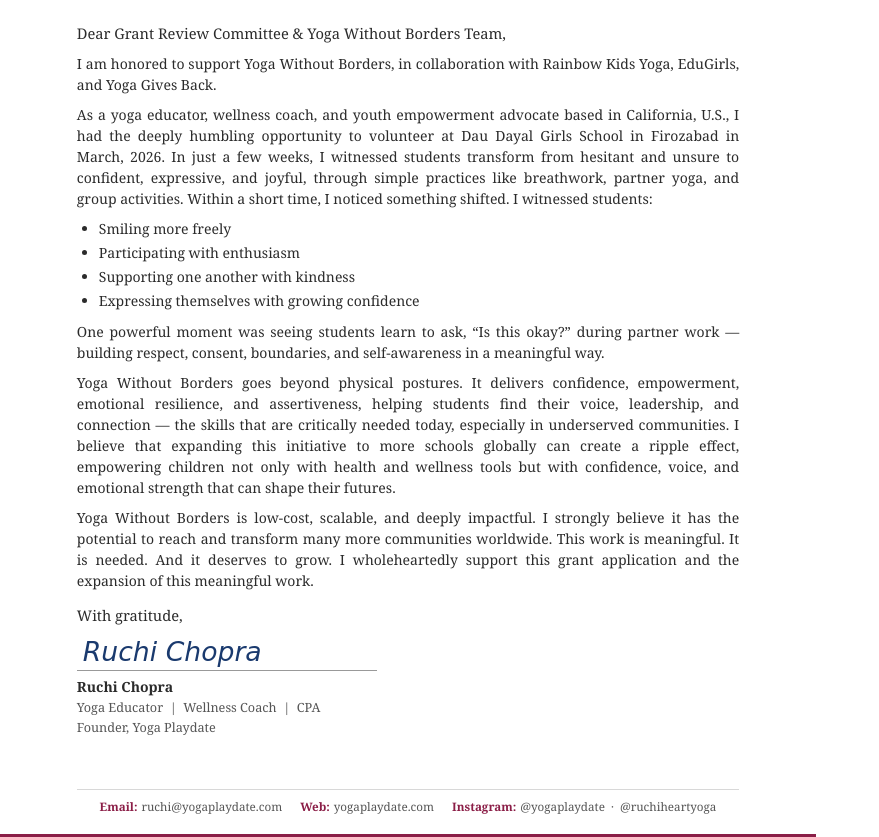
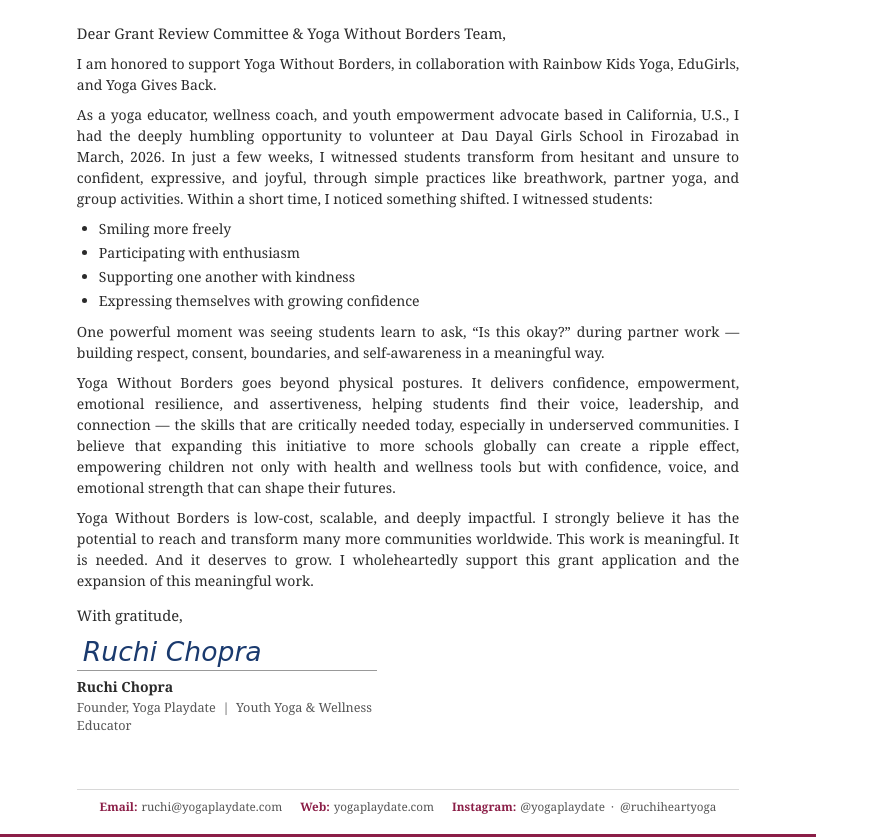
Before and after one commit to MntRushmore/yfyindia, a website built with Vite: page letterhead/letter-yp.html in a window 1280 px wide. Shown: the part 214-1051 px from the top of the page, without its empty margins (0-879 px from the left). Built offline with nearby package versions, Linux system fonts and the light colour scheme.

Commit message:
Update signature title in Yoga Playdate letter template

```diff
--- a/letterhead/letter-yp.html
+++ b/letterhead/letter-yp.html
@@ -256,8 +256,7 @@
     <div class="signature">
       <div class="sig-line"><span class="sig-text">Ruchi Chopra</span></div>
       <p class="sig-name">Ruchi Chopra</p>
-      <p class="sig-title">Yoga Educator &nbsp;|&nbsp; Wellness Coach &nbsp;|&nbsp; CPA</p>
-      <p class="sig-title">Founder, Yoga Playdate</p>
+      <p class="sig-title">Founder, Yoga Playdate &nbsp;|&nbsp; Youth Yoga &amp; Wellness Educator</p>
     </div>
 
     <div class="contact-footer">
```
Also changed, not shown: 1 other file.
